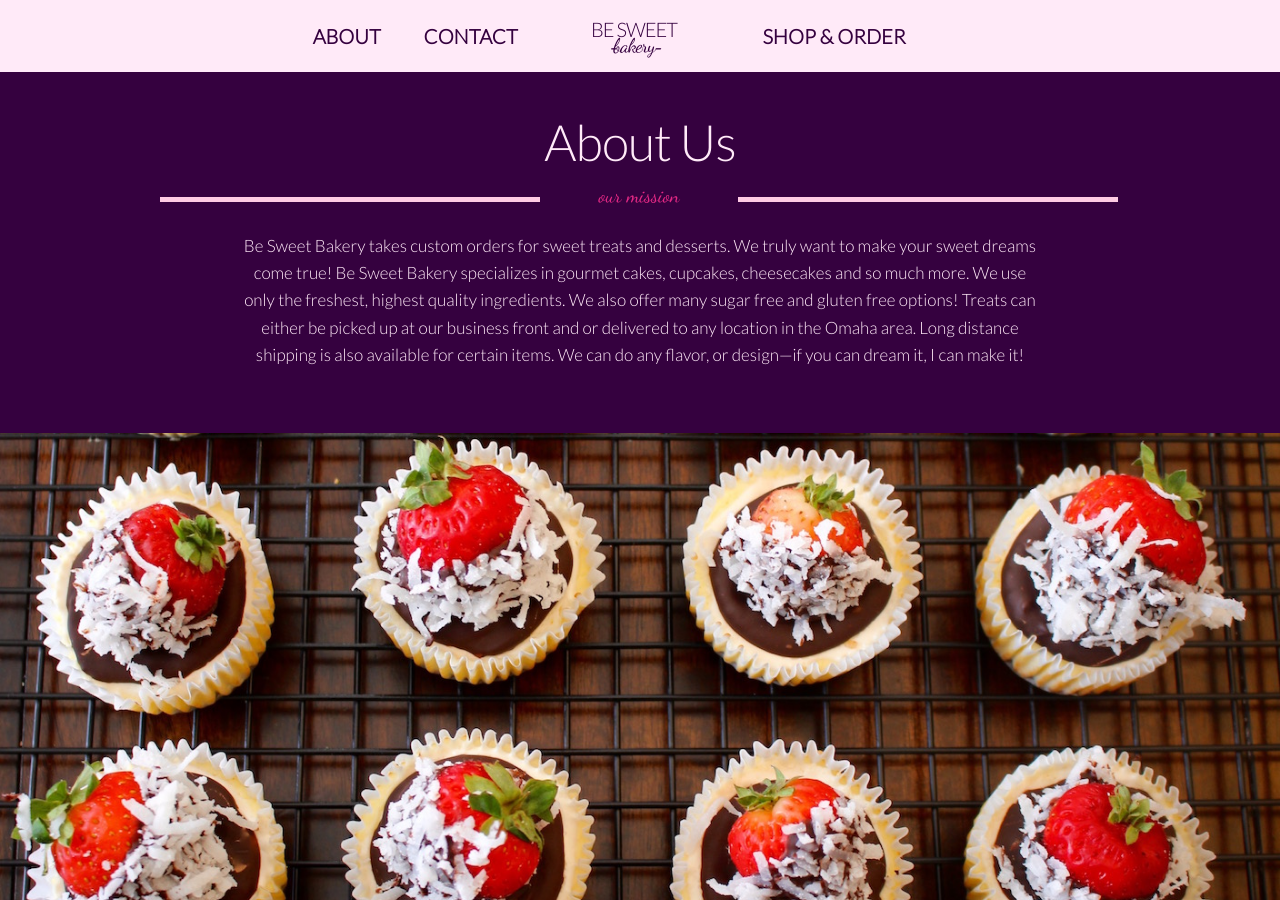
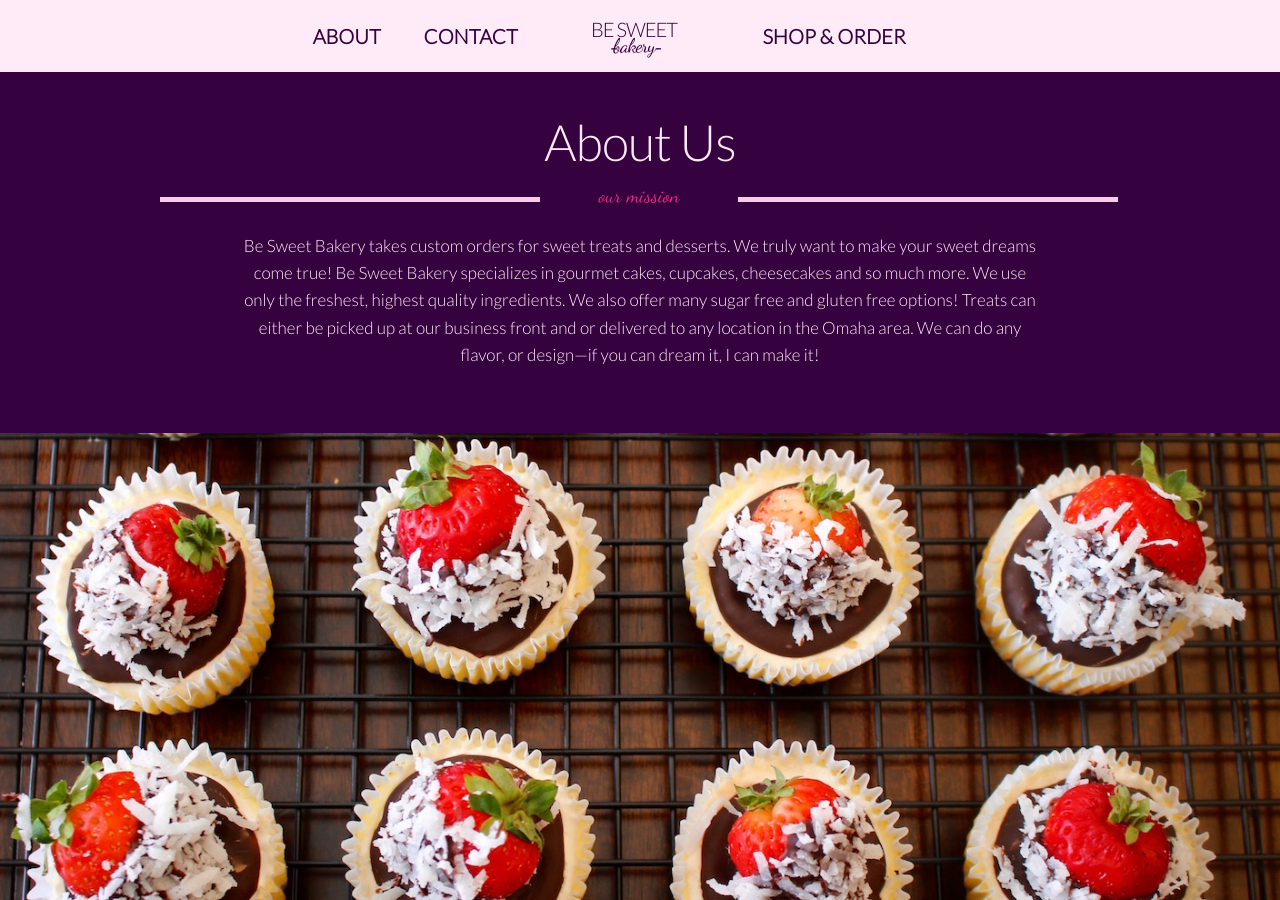
Before and after one commit to bparriott77/blissfull-bites, a Jekyll site: the page built from about.html, in a window 1280 px wide and 900 px high. Built offline with Jekyll 4.4.1, drawn with Linux system fonts in a browser that asks for light colours.

```diff
--- a/_includes/head.html
+++ b/_includes/head.html
@@ -13,3 +13,5 @@
 <link rel="stylesheet" href="{{ "/assets/css/main.css" | prepend: site.baseurl }}">
 
 <script>var menu = {{ site.menu | jsonify }};</script>
+
+<script>(function(i,s,o,g,r,a,m){i['GoogleAnalyticsObject']=r;i[r]=i[r]||function(){(i[r].q=i[r].q||[]).push(arguments)},i[r].l=1*new Date();a=s.createElement(o),m=s.getElementsByTagName(o)[0];a.async=1;a.src=g;m.parentNode.insertBefore(a,m)})(window,document,'script','//www.google-analytics.com/analytics.js','ga');ga('create', 'UA-62079635-3', 'auto');ga('send', 'pageview');</script>
--- a/about.html
+++ b/about.html
@@ -15,7 +15,7 @@ title: About | Be Sweet Bakery
         <div class="row">
             <div class="one columns">&nbsp;</div>
             <div class="ten columns u-text-center">
-                <p>Be Sweet Bakery takes custom orders for sweet treats and desserts. We truly want to make your sweet dreams come true! Be Sweet Bakery specializes in gourmet cakes, cupcakes, cheesecakes and so much more. We use only the freshest, highest quality ingredients. We also offer many sugar free and gluten free options! Treats can either be picked up at our business front and or delivered to any location in the Omaha area. Long distance shipping is also available for certain items. We can do any flavor, or design—if you can dream it, I can make it! </p>
+                <p>Be Sweet Bakery takes custom orders for sweet treats and desserts. We truly want to make your sweet dreams come true! Be Sweet Bakery specializes in gourmet cakes, cupcakes, cheesecakes and so much more. We use only the freshest, highest quality ingredients. We also offer many sugar free and gluten free options! Treats can either be picked up at our business front and or delivered to any location in the Omaha area. We can do any flavor, or design—if you can dream it, I can make it! </p>
             </div>
             <div class="one columns">&nbsp;</div>
         </div>
```
